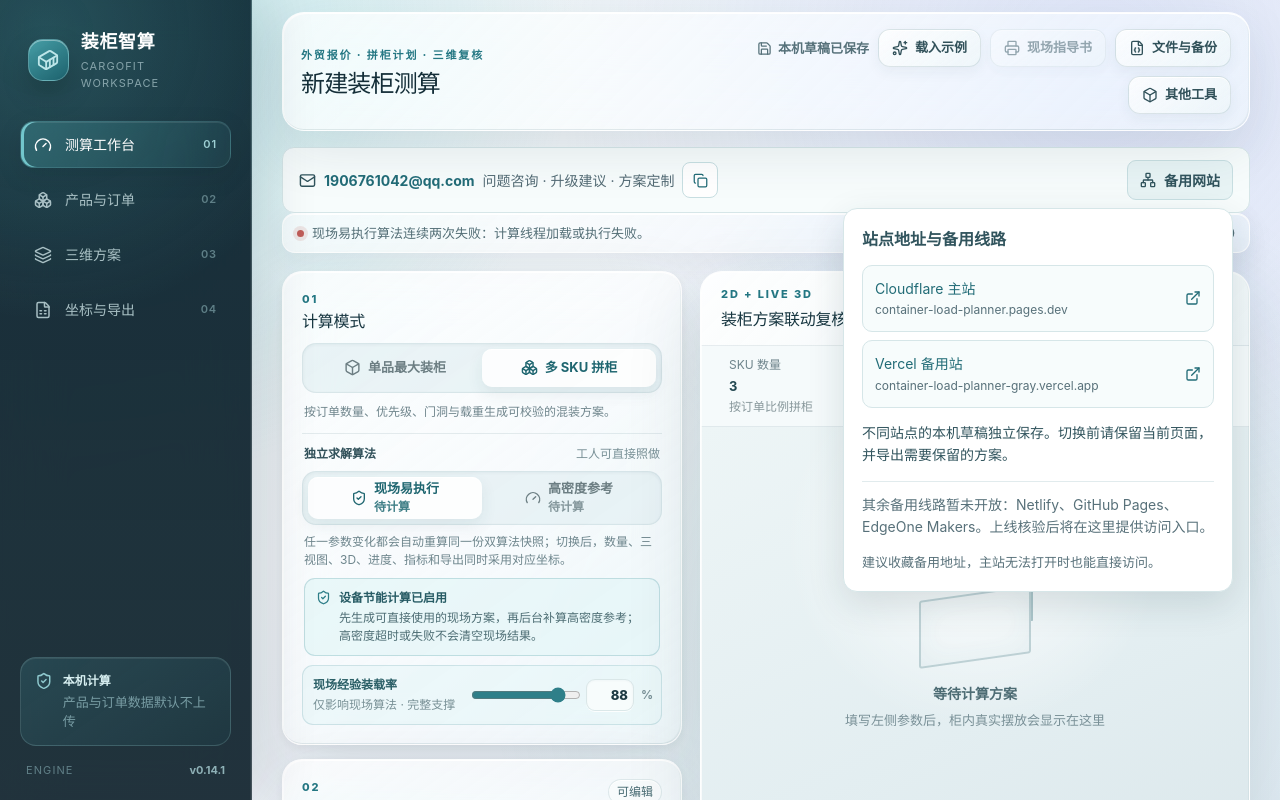
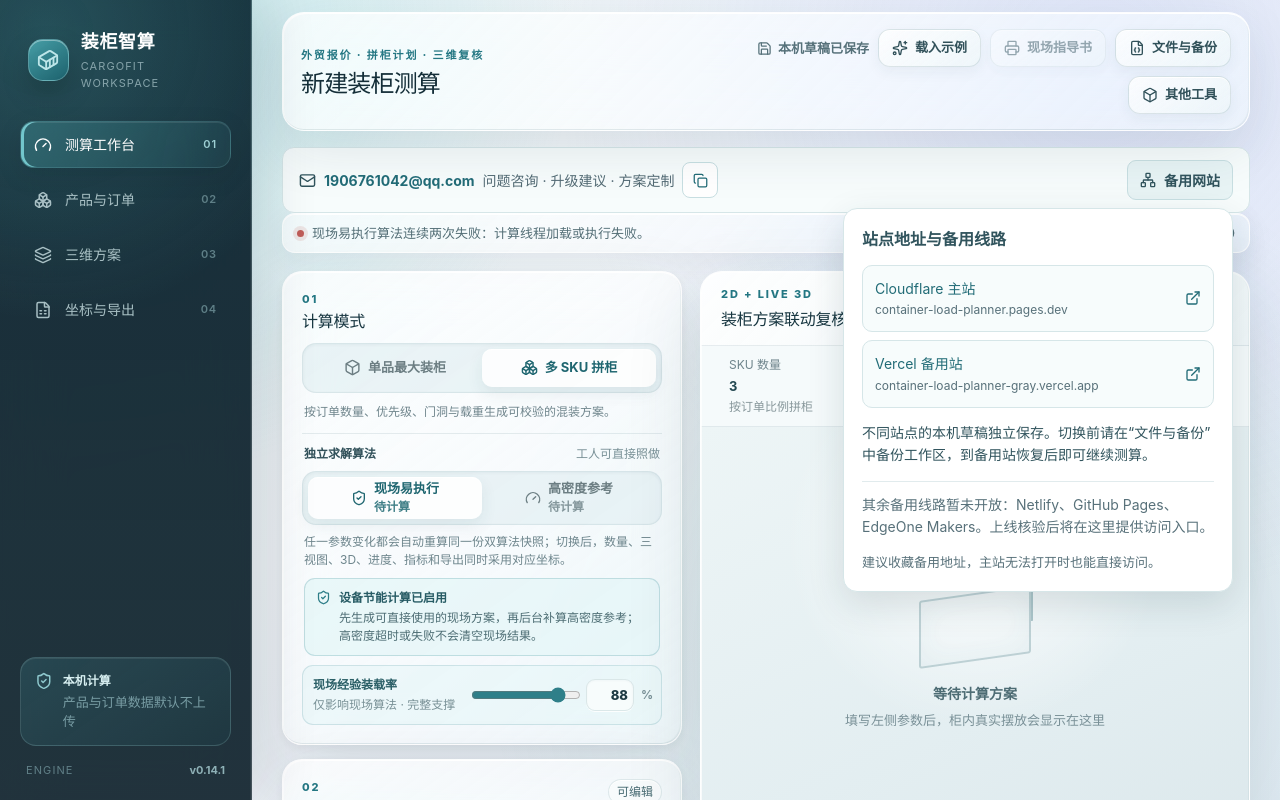
Before and after one commit to guodongbuding66-spec/container-load-planner, a Next.js app: page / in a window 1280 px wide. Both pictures are taken after a click on the heading "备用网站". Shown: the top 800 px of the page. Built offline with nearby package versions, Linux system fonts and the light colour scheme.

Commit message:
docs(ui): explain workspace transfer between backup sites

```diff
--- a/components/support-and-sites.tsx
+++ b/components/support-and-sites.tsx
@@ -42,7 +42,7 @@ export function SupportAndSites() {
               </a>
             ))}
           </nav>
-          <p>不同站点的本机草稿独立保存。切换前请保留当前页面，并导出需要保留的方案。</p>
+          <p>不同站点的本机草稿独立保存。切换前请在“文件与备份”中备份工作区，到备用站恢复后即可继续测算。</p>
           <p className="support-sites-pending">其余备用线路暂未开放：Netlify、GitHub Pages、EdgeOne Makers。上线核验后将在这里提供访问入口。</p>
           <small>建议收藏备用地址，主站无法打开时也能直接访问。</small>
         </div>
```
